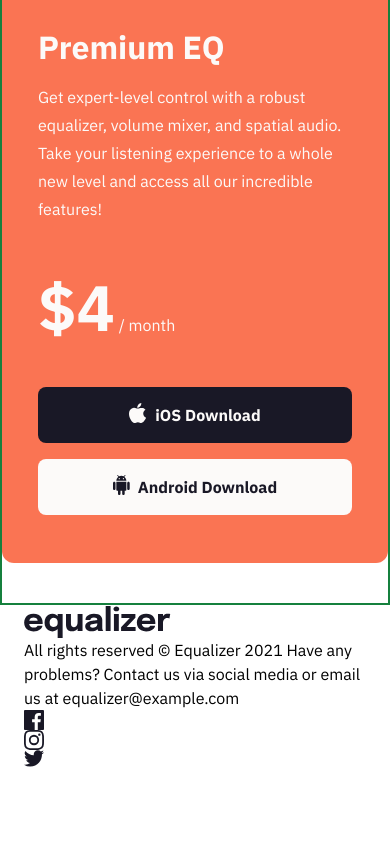
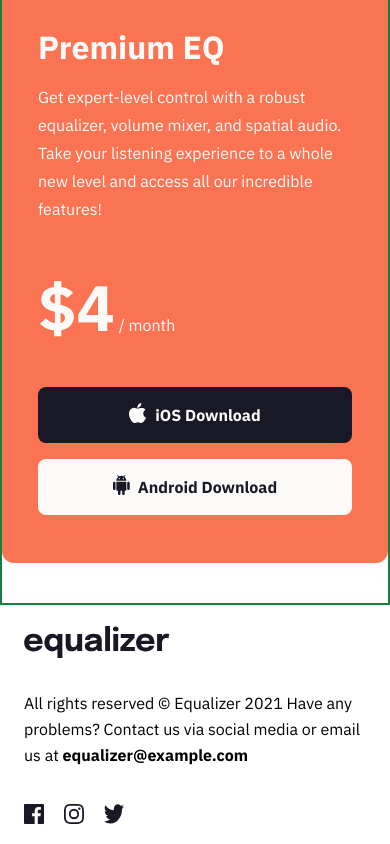
Before and after one commit to AjeaSmith/equalizer-landing-page, a website built with Vite: page index.html in a window 390 px wide. Shown: the part 998-1842 px from the top of the page. Before the commit the page ends 1765 px from the top, so only its background shows below. Built offline with nearby package versions, Linux system fonts and the light colour scheme.

Commit message:
added footer section

```diff
--- a/index.html
+++ b/index.html
@@ -26,7 +26,7 @@
 		<main class="overflow-hidden">
 			<header class="pt-10 relative mb-40">
 				<img
-					class="hidden tablet:block -z-10 absolute -right-10 bottom-8 desktop:bottom-3 desktop:right-0"
+					class="hidden tablet:block -z-10 absolute -right-12 bottom-8 desktop:bottom-7 desktop:right-0"
 					src="/assets/bg-pattern-1.svg"
 					alt=""
 				/>
@@ -113,21 +113,36 @@
 				</div>
 			</section>
 		</main>
-		<footer>
+		<footer class="py-5">
 			<div class="container">
-				<section>
-					<img src="/assets/logo.svg" alt="equalizer" />
-					<p>
-						All rights reserved © Equalizer 2021 Have any problems?
-						Contact us via social media or email us at
-						equalizer@example.com
-					</p>
-					<div>
+				<section class="flex flex-col justify-between tablet:flex-row">
+					<div class="desktop:flex">
 						<img
-							src="assets/icon-facebook.svg"
-							alt="icon-facebook"
+							class="mb-8 desktop:mr-32"
+							src="/assets/logo.svg"
+							alt="equalizer"
+							style="width: 146px"
 						/>
+						<p class="mb-9 leading-26 tablet:w-2/5">
+							All rights reserved © Equalizer 2021 Have any
+							problems? Contact us via social media or email us at
+							<span class="font-bold">equalizer@example.com</span>
+						</p>
+					</div>
+					<div class="flex">
+						<svg
+							width="20"
+							height="20"
+							xmlns="http://www.w3.org/2000/svg"
+						>
+							<path
+								class="hover:text-darkOrange"
+								d="M18.896 0H1.104C.494 0 0 .494 0 1.104v17.793C0 19.506.494 20 1.104 20h9.58v-7.745H8.076V9.237h2.606V7.01c0-2.583 1.578-3.99 3.883-3.99 1.104 0 2.052.082 2.329.119v2.7h-1.598c-1.254 0-1.496.597-1.496 1.47v1.928h2.989l-.39 3.018h-2.6V20h5.098c.608 0 1.102-.494 1.102-1.104V1.104C20 .494 19.506 0 18.896 0Z"
+								fill="#191826"
+							/>
+						</svg>
 						<img
+							class="mx-5 hover:bg-darkOrange"
 							src="assets/icon-instagram.svg"
 							alt="icon-instagram"
 						/>
--- a/styles.css
+++ b/styles.css
@@ -27,11 +27,6 @@ section .img {
 .section2 {
 	height: 1012px;
 }
-/* .section2:first-child {
-	width: 100%;
-	margin-left: 0;
-	margin-right: 0;
-} */
 @media (min-width: 767px) {
 	body {
 		background-position: 60% -52%;
@@ -74,4 +69,9 @@ section .img {
 		background-size: cover;
 		background-position: 60% -200px;
 	}
+	.premium_content {
+		left: 55%;
+		bottom: 10%;
+		width: 399px;
+	}
 }
```
Also changed, not shown: dist/output.css.
